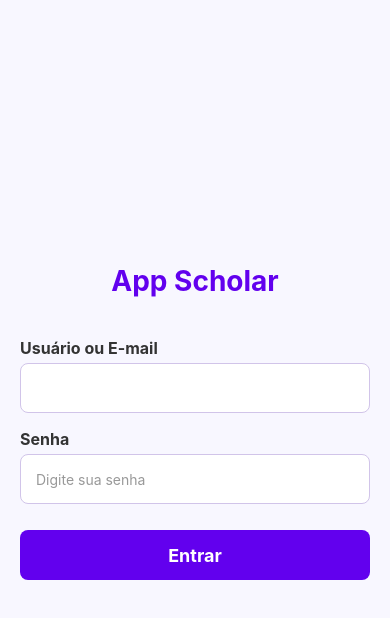
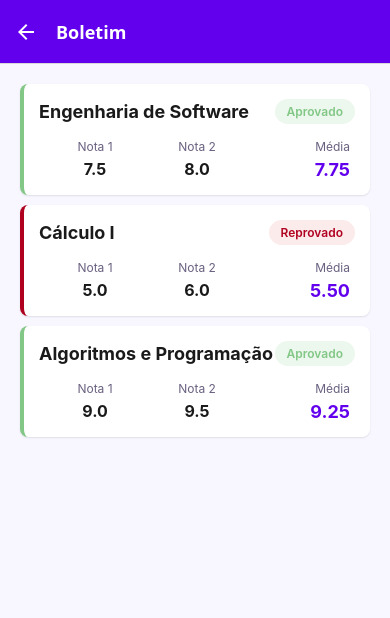
Before and after one commit to carlosedsmagalhaes/app-scholar, a React Native app in the folder app/: screen /Boletim in a window 390 px wide. Shown: the top 618 px of the page. Built offline with nearby package versions, Linux system fonts and the light colour scheme.

Commit message:
feat: Adicionar tela de Boletim e integrar navegação; refatorar componentes de seleção

```diff
--- /dev/null
+++ b/app/components/BoletimCard.tsx
@@ -0,0 +1,110 @@
+import React from "react";
+import { View, Text, StyleSheet } from "react-native";
+import { COLORS } from "../styles/theme";
+
+interface BoletimCardProps {
+  disciplina: string;
+  nota1: string;
+  nota2: string;
+}
+
+export function BoletimCard({ disciplina, nota1, nota2 }: BoletimCardProps) {
+  const n1 = parseFloat(nota1);
+  const n2 = parseFloat(nota2);
+  const media = (n1 + n2) / 2;
+  const isAprovado = media >= 6;
+
+  const statusColor = isAprovado ? COLORS.success : COLORS.error;
+  const statusBg = isAprovado ? COLORS.successLight : COLORS.errorLight;
+  const statusText = isAprovado ? "Aprovado" : "Reprovado";
+
+  return (
+    <View style={[styles.container, { borderLeftColor: statusColor }]}>
+      <View style={styles.header}>
+        <Text style={styles.disciplina}>{disciplina}</Text>
+        <View style={[styles.statusBadge, { backgroundColor: statusBg }]}>
+          <Text style={[styles.statusText, { color: statusColor }]}>
+            {statusText}
+          </Text>
+        </View>
+      </View>
+      <View style={styles.content}>
+        <View style={styles.notaBlock}>
+          <Text style={styles.notaLabel}>Nota 1</Text>
+          <Text style={styles.notaValue}>{nota1}</Text>
+        </View>
+        <View style={styles.notaBlock}>
+          <Text style={styles.notaLabel}>Nota 2</Text>
+          <Text style={styles.notaValue}>{nota2}</Text>
+        </View>
+        <View style={[styles.notaBlock, styles.mediaBlock]}>
+          <Text style={styles.notaLabel}>Média</Text>
+          <Text style={[styles.mediaValue, { color: COLORS.primary }]}>
+            {media.toFixed(2)}
+          </Text>
+        </View>
+      </View>
+    </View>
+  );
+}
+
+const styles = StyleSheet.create({
+  container: {
+    backgroundColor: COLORS.white,
+    borderRadius: 8,
+    borderLeftWidth: 4,
+    padding: 15,
+    marginBottom: 10,
+    elevation: 2,
+    shadowColor: "#000",
+    shadowOffset: { width: 0, height: 1 },
+    shadowOpacity: 0.1,
+    shadowRadius: 2,
+  },
+  header: {
+    flexDirection: "row",
+    justifyContent: "space-between",
+    alignItems: "center",
+    marginBottom: 15,
+  },
+  disciplina: {
+    fontSize: 18,
+    fontWeight: "bold",
+    color: COLORS.text,
+  },
+  statusBadge: {
+    paddingHorizontal: 12,
+    paddingVertical: 5,
+    borderRadius: 16,
+  },
+  statusText: {
+    fontSize: 12,
+    fontWeight: "600",
+  },
+  content: {
+    flexDirection: "row",
+    justifyContent: "space-between",
+    paddingHorizontal: 5,
+  },
+  notaBlock: {
+    alignItems: "center",
+    flex: 1, // Divide o espaço igualmente
+  },
+  mediaBlock: {
+    alignItems: "flex-end",
+  },
+  notaLabel: {
+    fontSize: 12,
+    color: COLORS.textSecondary,
+    marginBottom: 5,
+  },
+  notaValue: {
+    fontSize: 16,
+    fontWeight: "bold",
+    color: COLORS.text,
+  },
+  mediaValue: {
+    fontSize: 18,
+    fontWeight: "bold",
+  },
+});
--- /dev/null
+++ b/app/components/Select.tsx
@@ -0,0 +1,87 @@
+import React, { useState } from "react";
+import { View, Text, StyleSheet } from "react-native";
+import { Dropdown } from "react-native-element-dropdown";
+import { COLORS } from "../styles/theme";
+
+interface SelectProps {
+  label: string;
+  data: { label: string; value: string }[];
+  value: string;
+  onChange: (value: string) => void;
+  placeholder?: string;
+  errorMessage?: string;
+}
+
+export function Select({
+  label,
+  data,
+  value,
+  onChange,
+  placeholder = "Selecione uma opção",
+  errorMessage,
+}: SelectProps) {
+  const [isFocus, setIsFocus] = useState(false);
+
+  return (
+    <View style={styles.container}>
+      <Text style={styles.label}>{label}</Text>
+      <Dropdown
+        style={[
+          styles.dropdown,
+          isFocus && { borderColor: COLORS.primary },
+          errorMessage ? { borderColor: COLORS.error } : null,
+        ]}
+        placeholderStyle={styles.placeholderStyle}
+        selectedTextStyle={styles.selectedTextStyle}
+        data={data}
+        maxHeight={300}
+        labelField="label"
+        valueField="value"
+        placeholder={!isFocus ? placeholder : ""}
+        onFocus={() => setIsFocus(true)}
+        onBlur={() => setIsFocus(false)}
+        onChange={(item) => {
+          onChange(item.value);
+          setIsFocus(false);
+        }}
+      />
+      {errorMessage ? (
+        <Text style={styles.errorText}>{errorMessage}</Text>
+      ) : null}
+    </View>
+  );
+}
+
+const styles = StyleSheet.create({
+  container: {
+    width: "100%",
+    marginBottom: 15,
+  },
+  label: {
+    fontSize: 16,
+    fontWeight: "bold",
+    color: COLORS.text,
+    marginBottom: 8,
+  },
+  dropdown: {
+    height: 55,
+    backgroundColor: COLORS.white,
+    borderRadius: 8,
+    paddingHorizontal: 15,
+    borderWidth: 1,
+    borderColor: "#ccc",
+  },
+  placeholderStyle: {
+    fontSize: 16,
+    color: "#999",
+  },
+  selectedTextStyle: {
+    fontSize: 16,
+    color: COLORS.text,
+  },
+  errorText: {
+    color: COLORS.error,
+    fontSize: 12,
+    marginTop: 5,
+  },
+});
--- a/app/navigation/index.tsx
+++ b/app/navigation/index.tsx
@@ -6,6 +6,7 @@ import { Dashboard } from "../screens/Dashboard";
 import { Aluno } from "../screens/Aluno";
 import { Professor } from "../screens/Professor";
 import { Disciplina } from "../screens/Disciplina";
+import { Boletim } from "../screens/Boletim";
 import { RootStackParamList } from "./types";
 import { COLORS } from "../styles/theme";
 
@@ -47,6 +48,11 @@ export function Routes() {
           component={Disciplina}
           options={{ title: 'Cadastro de Disciplina' }}
         />
+        <Stack.Screen
+          name="Boletim"
+          component={Boletim}
+          options={{ title: 'Boletim' }}
+        />
       </Stack.Navigator>
     </NavigationContainer>
   );
--- a/app/screens/Aluno.tsx
+++ b/app/screens/Aluno.tsx
@@ -7,7 +7,7 @@ import { consultarCep } from "../services/cepService";
 import { useNavigation } from "@react-navigation/native";
 import { StackNavigationProp } from "@react-navigation/stack";
 import { RootStackParamList } from "../navigation/types";
-import { Dropdown } from "react-native-element-dropdown";
+import { Select } from "../components/Select";
 
 export function Aluno() {
   const navigation = useNavigation<StackNavigationProp<RootStackParamList>>();
@@ -108,32 +108,14 @@ export function Aluno() {
         errorMessage={error && matricula === "" ? error : null}
       />
 
-      <View style={styles.container}>
-        <Text style={styles.labelPersonalizada}>Curso</Text>
-
-        <Dropdown
-          style={[
-            styles.dropdown,
-            isFocus && { borderColor: COLORS.primary },
-            error && curso === "" && { borderColor: COLORS.error },
-          ]}
-          placeholderStyle={styles.placeholderStyle}
-          selectedTextStyle={styles.selectedTextStyle}
-          data={cursoDados}
-          maxHeight={300}
-          labelField="label"
-          valueField="value"
-          placeholder={!isFocus ? "Selecione o curso" : ""}
-          value={curso}
-          onFocus={() => setIsFocus(true)}
-          onBlur={() => setIsFocus(false)}
-          onChange={(item) => {
-            setCurso(item.value);
-            setIsFocus(false);
-          }}
-        />
-        {error && curso === "" && <Text style={styles.errorText}>{error}</Text>}
-      </View>
+      <Select
+        label="Curso"
+        data={cursoDados}
+        value={curso}
+        onChange={setCurso}
+        placeholder="Selecione o curso"
+        errorMessage={error && curso === "" ? error : undefined}
+      />
 
       <Input
         label="Email"
--- /dev/null
+++ b/app/screens/Boletim.tsx
@@ -0,0 +1,70 @@
+import React, { useEffect, useState } from "react";
+import { View, StyleSheet, FlatList, Alert } from "react-native";
+import { BoletimCard } from "../components/BoletimCard";
+import { COLORS } from "../styles/theme";
+
+interface DadosBoletim {
+  id: string;
+  disciplina: string;
+  nota1: string;
+  nota2: string;
+}
+
+export function Boletim() {
+  const [dados, setDados] = useState<DadosBoletim[]>([]);
+  const [loading, setLoading] = useState(true);
+
+  useEffect(() => {
+    try {
+      const dadosMock: DadosBoletim[] = [
+        {
+          id: "1",
+          disciplina: "Engenharia de Software",
+          nota1: "7.5",
+          nota2: "8.0",
+        },
+        { id: "2", disciplina: "Cálculo I", nota1: "5.0", nota2: "6.0" },
+        {
+          id: "3",
+          disciplina: "Algoritmos e Programação",
+          nota1: "9.0",
+          nota2: "9.5",
+        },
+      ];
+      setDados(dadosMock);
+    } catch (error) {
+      Alert.alert("Erro", "Não foi possível carregar os dados do boletim.");
+    } finally {
+      setLoading(false);
+    }
+  }, []);
+
+  return (
+    <View style={styles.container}>
+      <FlatList
+        data={dados}
+        keyExtractor={(item) => item.id}
+        renderItem={({ item }) => (
+          <BoletimCard
+            disciplina={item.disciplina}
+            nota1={item.nota1}
+            nota2={item.nota2}
+          />
+        )}
+        contentContainerStyle={styles.listContent}
+        showsVerticalScrollIndicator={false}
+      />
+    </View>
+  );
+}
+
+const styles = StyleSheet.create({
+  container: {
+    flex: 1,
+    backgroundColor: COLORS.background,
+  },
+  listContent: {
+    padding: 20,
+    paddingBottom: 40,
+  },
+});
--- a/app/screens/Dashboard.tsx
+++ b/app/screens/Dashboard.tsx
@@ -35,7 +35,7 @@ export function Dashboard() {
         <MenuCard
           title="Boletim"
           onPress={() => {
-            console.log("Boletim");
+            navigation.navigate("Boletim");
           }}
         />
       </View>
--- a/app/screens/Disciplina.tsx
+++ b/app/screens/Disciplina.tsx
@@ -2,6 +2,7 @@ import React, { useState, useEffect } from "react";
 import { ScrollView, StyleSheet, View, Alert, Text } from "react-native";
 import { Input } from "../components/Input";
 import { Button } from "../components/Button";
+import { Select } from "../components/Select";
 import { COLORS } from "../styles/theme";
 import { useNavigation } from "@react-navigation/native";
 import { StackNavigationProp } from "@react-navigation/stack";
@@ -86,85 +87,32 @@ export function Disciplina() {
         keyboardType="numeric"
         errorMessage={error && cargaHoraria === "" ? error : null}
       />
-      <View>
-        <Text style={styles.labelPersonalizada}>Professor</Text>
-        <Dropdown
-          style={[
-            styles.dropdown,
-            focusField === "professor" && { borderColor: COLORS.primary },
-            error && professor === "" ? { borderColor: "red" } : null,
-          ]}
-          placeholderStyle={styles.placeholderStyle}
-          selectedTextStyle={styles.selectedTextStyle}
+      <Select
+        label="Professor"
         data={professorDados}
-          labelField="label"
-          valueField="value"
-          placeholder={
-            focusField !== "professor" ? "Selecione o professor" : ""
-          }
         value={professor}
-          onChange={(item) => {
-            setProfessor(item.value);
-            setFocusField(null);
-          }}
-          onFocus={() => setFocusField("professor")}
-          onBlur={() => setFocusField(null)}
+        onChange={setProfessor}
+        placeholder="Selecione o professor"
+        errorMessage={error && professor === "" ? error : undefined}
       />
-        {error && professor === "" && (
-          <Text style={styles.errorText}>{error}</Text>
-        )}
-      </View>
 
-      <View>
-        <Text style={styles.labelPersonalizada}>Curso</Text>
-        <Dropdown
-          style={[
-            styles.dropdown,
-            focusField === "curso" && { borderColor: COLORS.primary },
-            error && curso === "" ? { borderColor: "red" } : null,
-          ]}
-          placeholderStyle={styles.placeholderStyle}
-          selectedTextStyle={styles.selectedTextStyle}
+      <Select
+        label="Curso"
         data={cursoDados}
-          labelField="label"
-          valueField="value"
-          placeholder={focusField !== "curso" ? "Selecione o curso" : ""}
         value={curso}
-          onChange={(item) => {
-            setCurso(item.value);
-            setFocusField(null);
-          }}
-          onFocus={() => setFocusField("curso")}
-          onBlur={() => setFocusField(null)}
+        onChange={setCurso}
+        placeholder="Selecione o curso"
+        errorMessage={error && curso === "" ? error : undefined}
       />
-        {error && curso === "" && <Text style={styles.errorText}>{error}</Text>}
-      </View>
-      <View>
-        <Text style={styles.labelPersonalizada}>Semestre</Text>
-        <Dropdown
-          style={[
-            styles.dropdown,
-            focusField === "semestre" && { borderColor: COLORS.primary },
-            error && semestre === "" ? { borderColor: "red" } : null,
-          ]}
-          placeholderStyle={styles.placeholderStyle}
-          selectedTextStyle={styles.selectedTextStyle}
+
+      <Select
+        label="Semestre"
         data={semestreDados}
-          labelField="label"
-          valueField="value"
-          placeholder={focusField !== "semestre" ? "Selecione o semestre" : ""}
         value={semestre}
-          onChange={(item) => {
-            setSemestre(item.value);
-            setFocusField(null);
-          }}
-          onFocus={() => setFocusField("semestre")}
-          onBlur={() => setFocusField(null)}
+        onChange={setSemestre}
+        placeholder="Selecione o semestre"
+        errorMessage={error && semestre === "" ? error : undefined}
       />
-        {error && semestre === "" && (
-          <Text style={styles.errorText}>{error}</Text>
-        )}
-      </View>
       <Button title="Salvar" onPress={handleSalvar} />
     </ScrollView>
   );
--- a/app/styles/theme.ts
+++ b/app/styles/theme.ts
@@ -2,7 +2,11 @@ export const COLORS = {
   primary: '#6200EE',
   background: '#F8F7FF',
   error: '#B00020',
+  success: '#82C785',
+  successLight: 'rgba(130, 199, 133, 0.15)',
+  errorLight: 'rgba(227, 61, 61, 0.1)',
   text: '#1A1A1A',
+  textSecondary: '#6A6180',
   white: '#FFFFFF',
   border: '#D1C4E9',
 };
```
Lines whose indentation alone changed are shown as unchanged.
